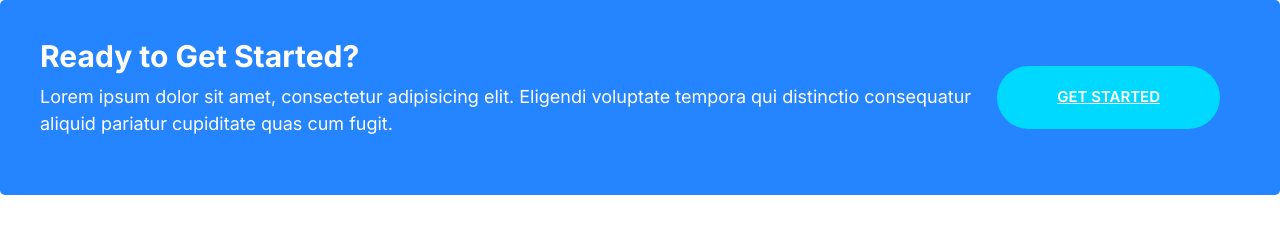
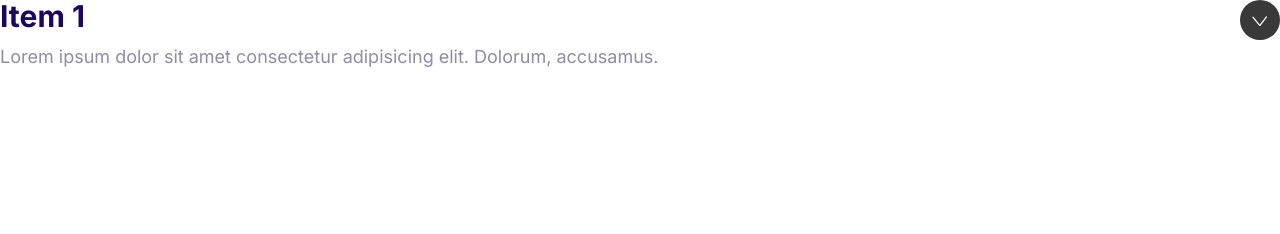
Before and after one commit to dlamontsr/MOSHIFYLTRAIN, a plain HTML site: page index.html in a window 1280 px wide. Drawn offline with Linux system fonts and the light colour scheme.

Commit message:
Defined the collapsibles component.

```diff
--- a/CSS/styles.css
+++ b/CSS/styles.css
@@ -577,3 +577,36 @@ a {
     margin: 0 2rem;
   }
 }
+
+/* Collapsibles */
+
+.collapsible__header {
+  display: flex;
+  justify-content: space-between;
+}
+
+.collapsible__heading {
+  margin-top: 0;
+  font-size: 3rem;
+}
+
+.collapsible__chevron {
+  transform: rotate(-90deg);
+  transition: transform 0.3s;
+}
+
+.collapsible__content {
+  max-height: 0;
+  overflow: hidden;
+  opacity: 0;
+  transition: all 0.3s;
+}
+
+.collapsible--expanded .collapsible__chevron {
+  transform: rotate(0);
+}
+
+.collapsible--expanded .collapsible__content {
+  max-height: 100%;
+  opacity: 1;
+}
--- a/index.html
+++ b/index.html
@@ -17,17 +17,15 @@
 
 <body>
 
-  <div class="callout callout--primary">
-    <div class="grid grid--1x2">
-      <div class="callout__content">
-        <h2 class="callout__heading">Ready to Get Started?</h2>
-        <p>
-          Lorem ipsum dolor sit amet, consectetur adipisicing elit. Eligendi
-          voluptate tempora qui distinctio consequatur aliquid pariatur cupiditate
-          quas cum fugit.
-        </p>
-      </div>
-      <a href="#" class="btn btn--secondary btn--stretched">Get Started</a>
+  <div class="collapsible collapsible--expanded">
+    <header class="collapsible__header">
+      <h2 class="collapsible__heading">Item 1</h2>
+      <svg class="icon icon--white collapsible__chevron">
+        <use xlink:href="images/sprite.svg#chevron"></use>
+      </svg>
+    </header>
+    <div class="collapsible__content">
+      Lorem ipsum dolor sit amet consectetur adipisicing elit. Dolorum, accusamus.
     </div>
   </div>
 
@@ -35,5 +33,6 @@
 
 
 
+  <script src="/js/main.js"></script>
 </body>
 </html>
--- /dev/null
+++ b/js/main.js
@@ -0,0 +1,6 @@
+const collapsibles = document.querySelectorAll(".collapsible");
+collapsibles.forEach((item) =>
+  item.addEventListener("click", function () {
+    this.classList.toggle("collapsible--expanded");
+  })
+);
```
Also changed, not shown: components/collapsibles.html (added, +11 -0 lines).
